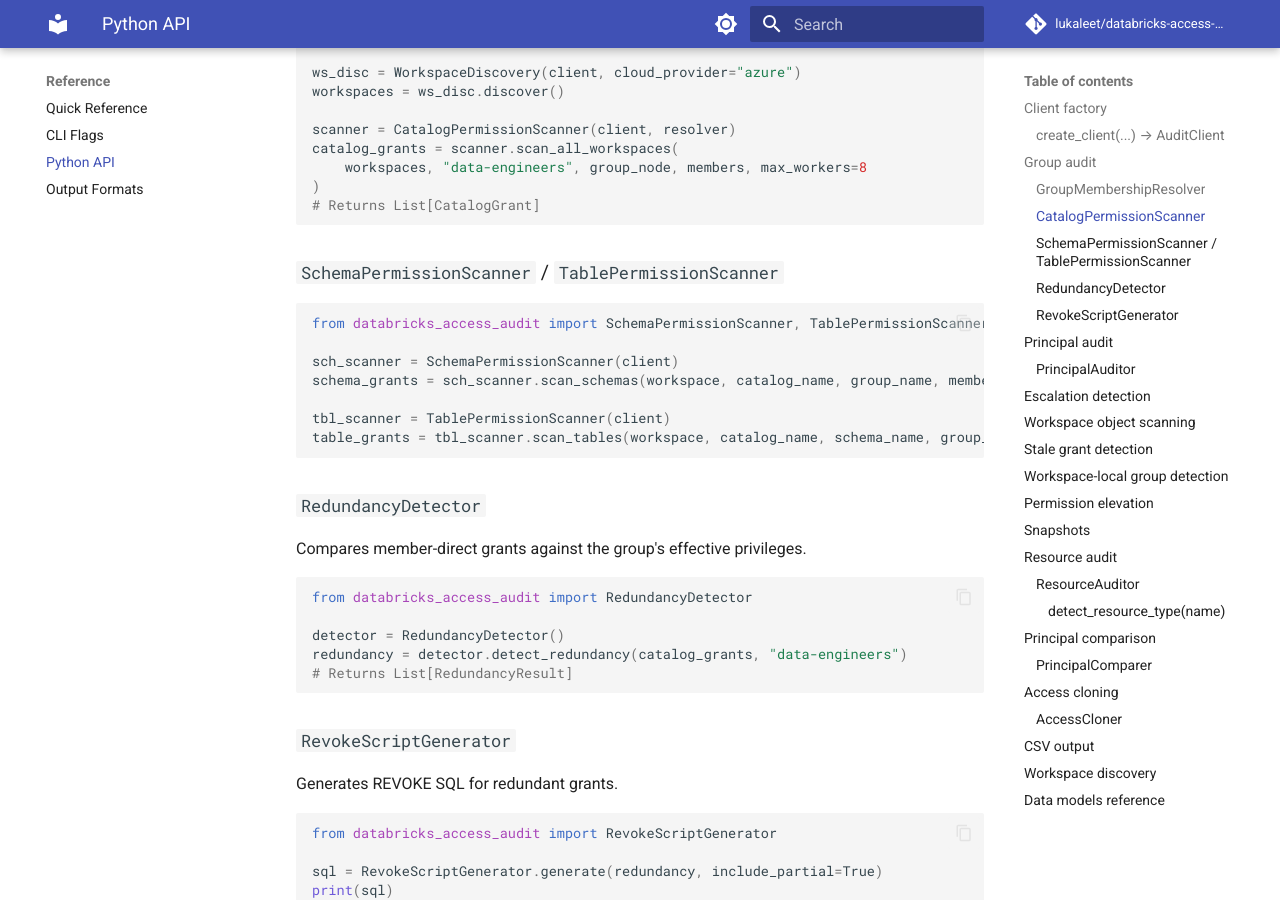
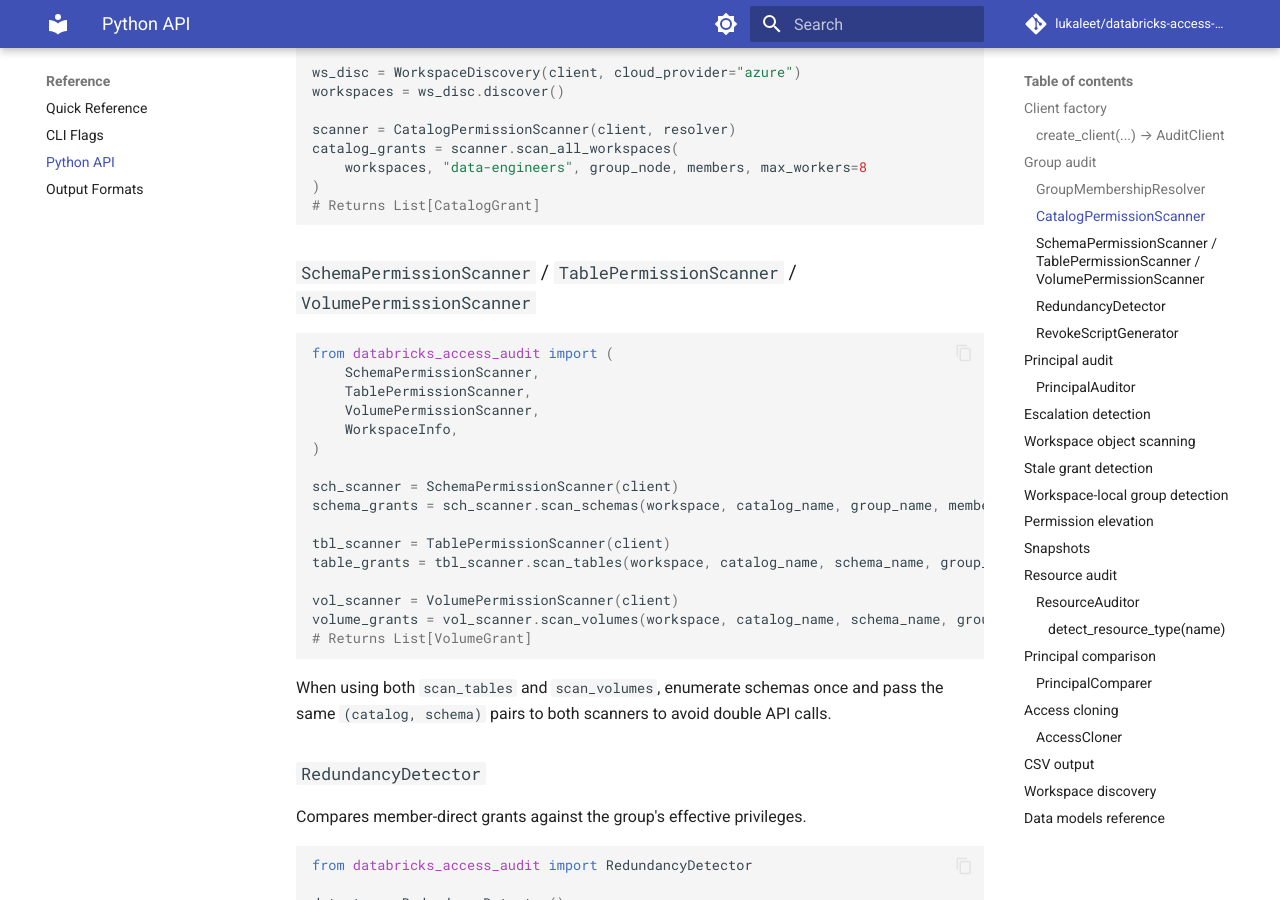
Before and after one commit to lukaleet/databricks-access-audit, an MkDocs documentation site: the page built from docs/reference/python-api.md, in a window 1280 px wide and 900 px high, scrolled down 1234 px. Built offline with MkDocs 1.6.1 and Material for MkDocs 9.7.7, drawn with Linux system fonts in a browser that asks for light colours; comment, search, counter and statistics services are not loaded.

Commit message:
Update docs: --scan-volumes, --summary, VolumePermissionScanner, _handle_fatal
quick-reference.md: add --scan-volumes to scan depth table, --summary to
analysis layers table.
python-api.md: add VolumePermissionScanner section with usage example.
CLAUDE.md: document volume_scanner.py, VolumeGrant model, cli.py summary
helpers and _handle_fatal, update data flow description.

Co-Authored-By: Claude Sonnet 4.6 <noreply@anthropic.com>

````diff
--- a/docs/reference/python-api.md
+++ b/docs/reference/python-api.md
@@ -63,17 +63,28 @@ catalog_grants = scanner.scan_all_workspaces(
 # Returns List[CatalogGrant]
 ```
 
-### `SchemaPermissionScanner` / `TablePermissionScanner`
+### `SchemaPermissionScanner` / `TablePermissionScanner` / `VolumePermissionScanner`
 
 ```python
-from databricks_access_audit import SchemaPermissionScanner, TablePermissionScanner, WorkspaceInfo
+from databricks_access_audit import (
+    SchemaPermissionScanner,
+    TablePermissionScanner,
+    VolumePermissionScanner,
+    WorkspaceInfo,
+)
 
 sch_scanner = SchemaPermissionScanner(client)
 schema_grants = sch_scanner.scan_schemas(workspace, catalog_name, group_name, members, upstream)
 
 tbl_scanner = TablePermissionScanner(client)
 table_grants = tbl_scanner.scan_tables(workspace, catalog_name, schema_name, group_name, members, upstream)
+
+vol_scanner = VolumePermissionScanner(client)
+volume_grants = vol_scanner.scan_volumes(workspace, catalog_name, schema_name, group_name, members, upstream)
+# Returns List[VolumeGrant]
 ```
+
+When using both `scan_tables` and `scan_volumes`, enumerate schemas once and pass the same `(catalog, schema)` pairs to both scanners to avoid double API calls.
 
 ### `RedundancyDetector`
 
````
Also changed, not shown: CLAUDE.md (+4 -2 lines), docs/reference/quick-reference.md (+2 -0 lines).
